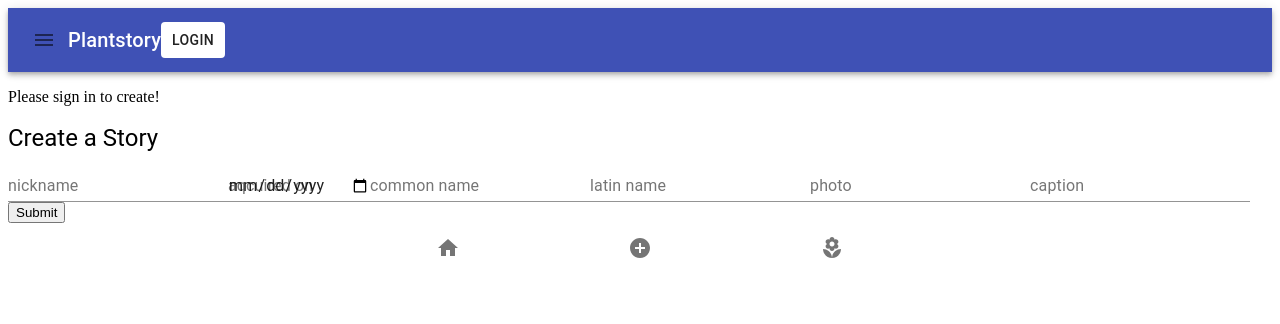
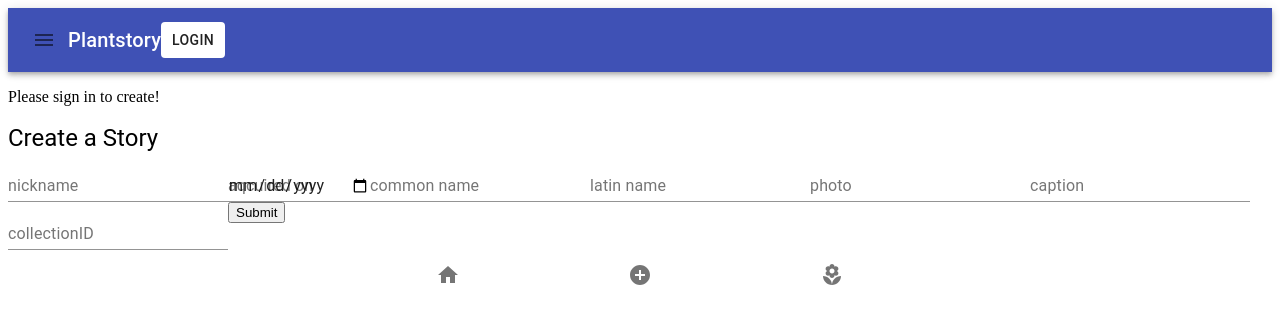
Before and after one commit to jguzz/plantstory-client, a React (Create React App) app: page /create/story in a window 1280 px wide. Shown: the top 324 px of the page. Built offline with nearby package versions, Linux system fonts and the light colour scheme; no server answers.

Commit message:
wokring on create story... state created and passed down along with methods for change and submit

```diff
--- a/src/App.js
+++ b/src/App.js
@@ -33,9 +33,19 @@ class App extends React.Component {
     password: '',
     currentUser: null,
     currentAvatar: null,
-    // ==== Create Collection ====
+    // ==== Create ====
+    // Collection
     collectionName: '',
-    collectionDescription: ''
+    collectionDescription: '',
+    // Story
+    plantNickname: '',
+    acquiredOn: '',
+    commonName: '',
+    latinName: '',
+    // Post
+    photo: '',
+    caption: '',
+    collectionID: null
   }
 
   // ==== Fetching ====
@@ -107,9 +117,16 @@ class App extends React.Component {
     this.post(COLLECTION_URL, newCollection)
     .then(this.setState({collections: [...collections, newCollection]}))
   }
+  createStorySubmit = (e) => {
+    e.preventDefault()
+    const {plantNickname, acquiredOn, commonName, latinName, photo, caption, collectionID} = this.state
+    const newPlant = {common_name: commonName, latin_name: latinName}
+    this.post(PLANT_URL, newPlant).then(console.log)
+    // const newStory = {collection_id: collectionID }
+  }
 
   render() {
-    const {currentUser,currentAvatar, collectionName, collectionDescription} = this.state
+    const {currentUser,currentAvatar, collectionName, collectionDescription, plantNickname, acquiredOn, commonName, latinName, photo, caption, collectionID} = this.state
     return (
       <div>
         <Navbar />
@@ -117,7 +134,7 @@ class App extends React.Component {
           <Route path="/login" render={() => <Login handleLoginSubmit={this.handleLoginSubmit} handleChange={this.handleChange} />} />
           <Route path="/signup" render={() => <Signup />} />
           <Route path="/newPost" render={() => <NewPost />} />
-          <Route path="/create" render={() => <CreateContainer createCollectionSubmit={this.createCollectionSubmit} handleChange={this.handleChange} collectionName={collectionName} collectionDescription={collectionDescription} currentUser={currentUser}/>} />
+          <Route path="/create" render={() => <CreateContainer plantNickname={plantNickname} acquiredOn={acquiredOn} commonName={commonName} latinName={latinName} photo={photo} caption={caption} collectionID={collectionID} createCollectionSubmit={this.createCollectionSubmit} handleChange={this.handleChange} collectionName={collectionName} collectionDescription={collectionDescription} currentUser={currentUser}/>} />
           <Route path="/mainfeed" render={() => <MainFeed stories={this.state.stories}/>} />
           <Route path="/profile" render={() => <Profile stories={this.state.stories} collections={this.state.collections} currentUser={currentUser} currentAvatar={currentAvatar}/>} />
         </Switch>
--- a/src/components/collection/CollectionShow.js
+++ b/src/components/collection/CollectionShow.js
@@ -4,6 +4,7 @@ function CollectionShow({created_at, description, id, name, user_id}) {
   return (
     <>
     <p>Name: {name}</p>
+  <p>Description: {description}</p>
     </>
   );
 }
--- a/src/components/create/CreateContainer.js
+++ b/src/components/create/CreateContainer.js
@@ -13,7 +13,8 @@ function CreateContainer({
   collectionName,
   collectionDescription,
   handleChange,
-  createCollectionSubmit
+  createCollectionSubmit,
+  plantNickname, acquiredOn, commonName, latinName, photo, caption, collectionID
 }) {
   return (
     <>
@@ -32,7 +33,7 @@ function CreateContainer({
 	  }
       <Switch>
         <Route path="/create/collection" render={() => <NewCollection collectionName={collectionName} collectionDescription={collectionDescription} handleChange={handleChange} createCollectionSubmit={createCollectionSubmit}/>} />
-        <Route path="/create/story" render={() => <NewStory />} />
+        <Route path="/create/story" render={() => <NewStory handleChange={handleChange} plantNickname={plantNickname} acquiredOn={acquiredOn} commonName={commonName} latinName={latinName} photo={photo} caption={caption} collectionID={collectionID}  />} />
         <Route path="/create/post" render={() => <NewPost />} />
       </Switch>
     </>
--- a/src/components/create/NewStory.js
+++ b/src/components/create/NewStory.js
@@ -4,7 +4,7 @@ import TextField from "@material-ui/core/TextField";
 import Typography from "@material-ui/core/Typography";
 import Button from "@material-ui/core/Button";
 
-function NewStory() {
+function NewStory({ handleChange, plantNickname, acquiredOn, commonName, latinName, photo, caption, collectionID}) {
   return (
     <><form>
     <Typography variant="h5">Create a Story</Typography>
@@ -15,6 +15,7 @@ function NewStory() {
       <TextField label="latin name" name="latinName" type="text" />
       <TextField label="photo" name="photo" type="text" />
       <TextField label="caption" name="caption" type="text" />
+      <TextField label="collectionID" name="collectionID" type="text" />
     </label>
 
     <input type="submit"></input>
```
